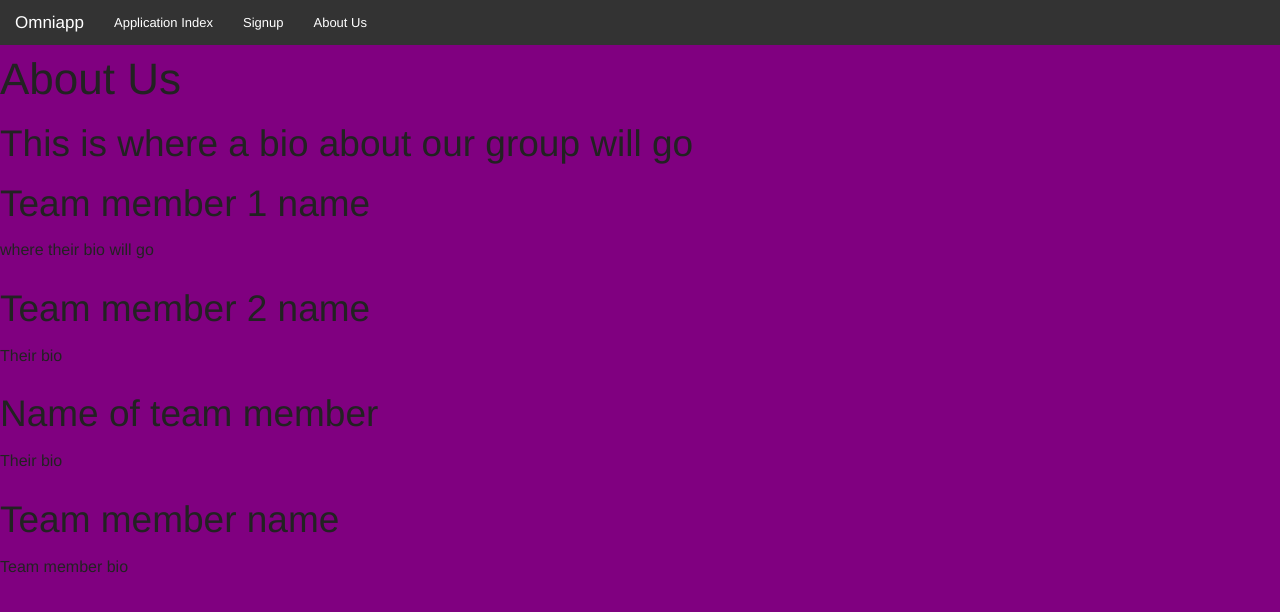
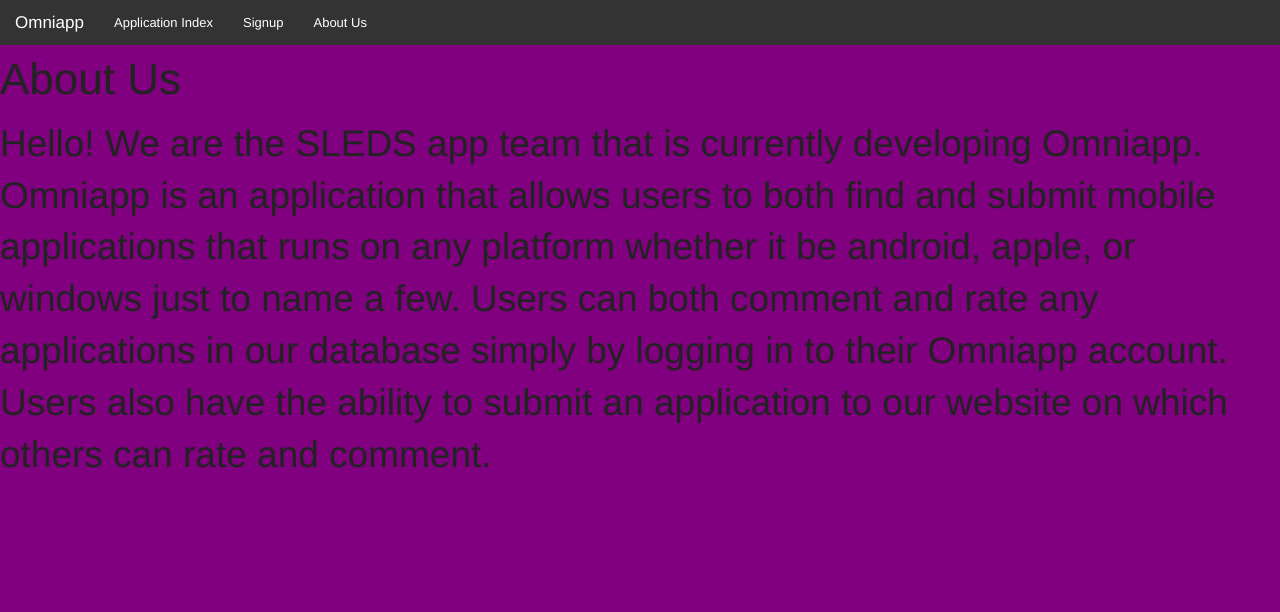
Before and after one commit to loomisdf/Omniapp, a Django app: page /about_us/ in a window 1280 px wide. Shown: the top 612 px of the page. Run offline with Django 3.2, Linux system fonts and the light colour scheme.

Commit message:
Add help doc to about us page and doc folder

```diff
--- /dev/null
+++ b/Doc/Help.txt
@@ -0,0 +1,5 @@
+Hello! We are the SLEDS app team that is currently developing Omniapp. Omniapp is
+an application that allows users to both find and submit mobile applications that runs on any platform
+whether it be android, apple, or windows just to name a few. Users can both comment and rate any applications
+in our database simply by logging in to their Omniapp account. Users also have the ability to submit an
+application to our website on which others can rate and comment.
--- a/about_us/templates/aboutus.html
+++ b/about_us/templates/aboutus.html
@@ -11,22 +11,19 @@
 
         <div id="header">
         	<h1>About Us</h1>
-            <h2>This is where a bio about our group will go</h2>
+            <h2>Hello! We are the SLEDS app team that is currently developing Omniapp. Omniapp is
+			an application that allows users to both find and submit mobile applications that runs on any platform
+			whether it be android, apple, or windows just to name a few. Users can both comment and rate any applications
+			in our database simply by logging in to their Omniapp account. Users also have the ability to submit an
+			 application to our website on which others can rate and comment.</h2>
    </div>
-        <!--
-        <div class="links">
-        	Quick Links:
-        	<a href="http://bryantsmith.com" ></a> |
-        	<a href="http://bryantsmith.com" ></a> |
-           	<a href="http://bryantsmith.com" ></a> |
-        	<a href="http://bryantsmith.com" ></a>
-        </div>
-        -->
+   <!--
         <div id="content">
+
             <div class="content_instance">
 			<!-- This is where a picture of them will go
             	<img src="image1.jpg" />
-				-->
+
                 <div class="content_right">
             	<h2>Team member 1 name</h2>
                 <p>where their bio will go</p>
@@ -35,7 +32,7 @@
             <div class="content_instance">
 			<!--This is where a picture of them will go
             	<img src="image2.jpg" />
-				-->
+
                 <div class="content_right">
                 <h2>Team member 2 name</h2>
                <p>Their bio</p>
@@ -44,7 +41,7 @@
             <div class="content_instance">
 			<!--This is where a picture of them will go
             	<img src="image3.jpg" />
-				-->
+
                 <div class="content_right">
                 <h2>Name of team member</h2>
                <p>Their bio</p>
@@ -56,13 +53,14 @@
             <div class="content_instance">
 			<!--This is where a picture of them will go
             	<img src="image4.jpg" />
-				-->
+
             <div class="content_right">
                 <h2>Team member name</h2>
                <p>Team member bio</p>
                 </div>
            </div>
         </div>
+-->
     </div>
 </body>
 
```
